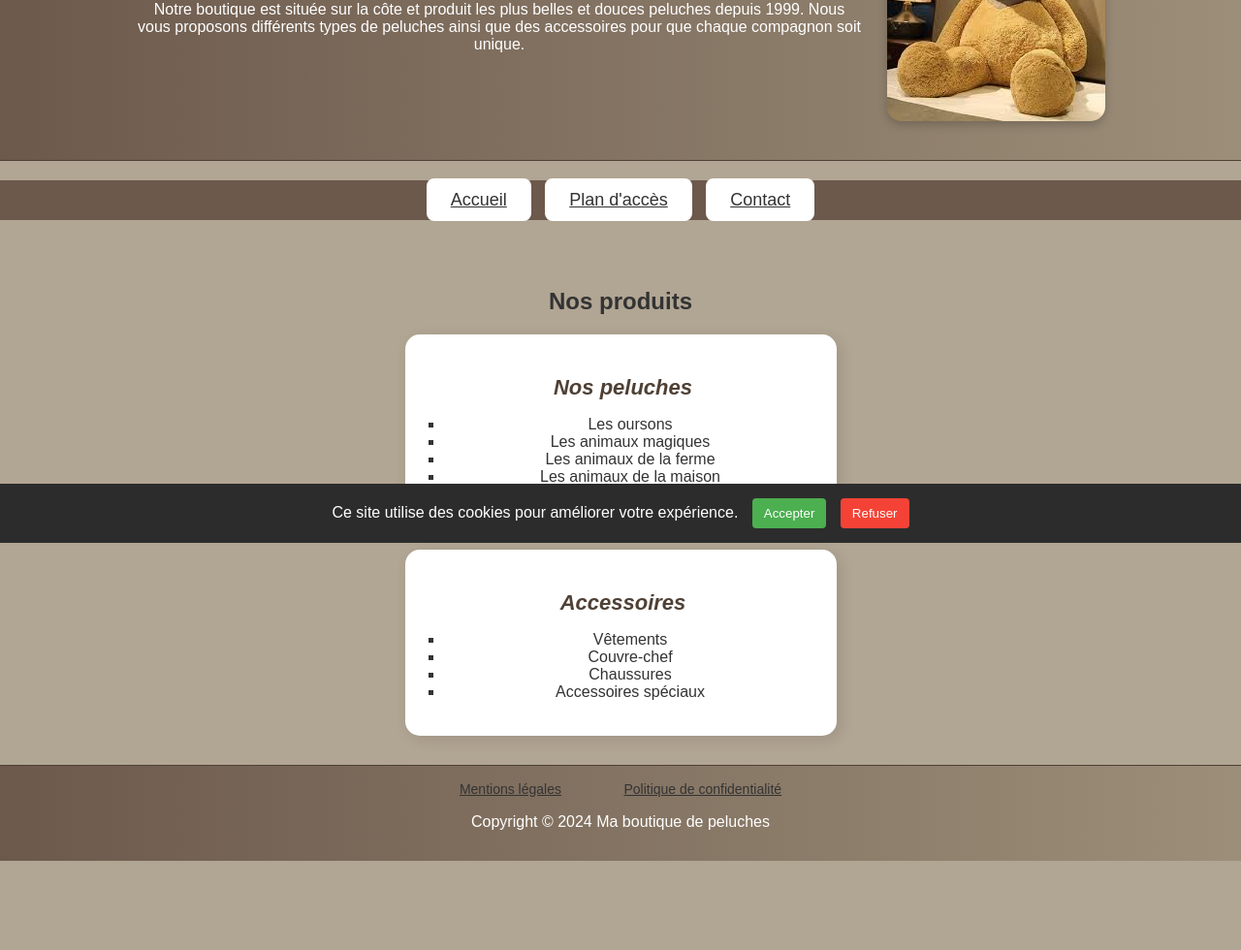
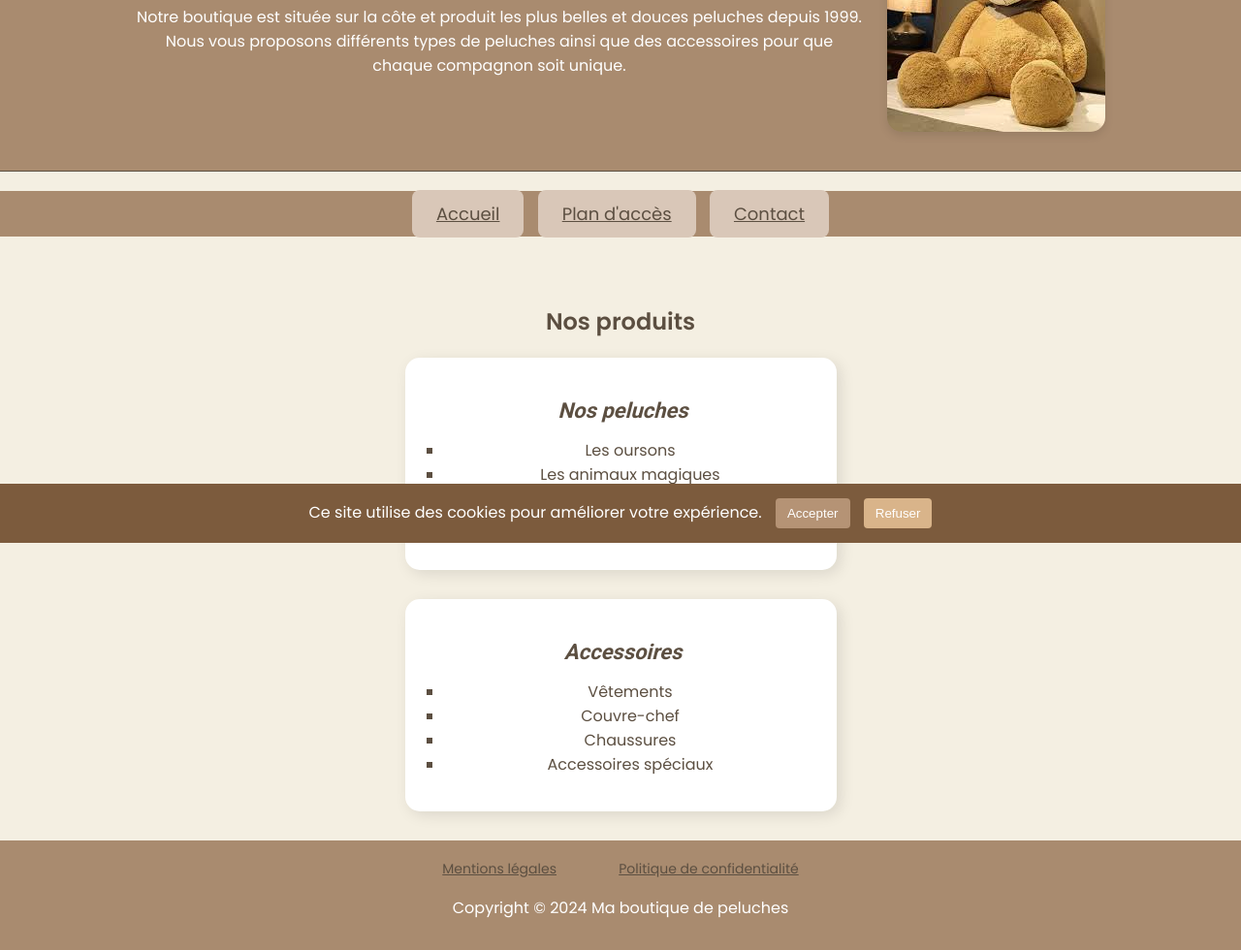
Before and after one commit to Lou-Pol/site-peluches, a plain HTML site: page plan_acces.html in a window 1280 px wide. Shown: the part 240-1220 px from the top of the page at 97% size. Before the commit the page ends 1128 px from the top, so only its background shows below. Drawn offline with Linux system fonts and the light colour scheme.

Commit message:
finissions

```diff
--- a/assets/style/style.css
+++ b/assets/style/style.css
@@ -1,18 +1,21 @@
-/* style.css */
+
+
+@import url('https://fonts.googleapis.com/css2?family=Poppins:wght@400;600&family=Roboto:wght@700&display=swap');
+
 body {
     font-family: 'Poppins', sans-serif;
-    background-color: #b1a593;
+    background-color: #F4EFE2;
     margin: 0;
     padding: 0;
     text-align: center;
-    color: #333;
+    color: #5C4F41;
 }
 
 header {
-    background: linear-gradient(to right, #6c594c, #9c8e79);
+    background: #a98b6f;
     padding: 20px;
     color: white;
-    border-bottom: 0.5px solid #4f4035;
+    border-bottom: 0.5px solid #5C4F41;
 }
 
 .contenu_header {
@@ -26,41 +29,41 @@ header {
 .contenu_header img {
     width: 250px;
     border-radius: 15px;
-    box-shadow: 0 4px 10px rgba(0, 0, 0, 0.2);
+    box-shadow: 0 4px 10px rgba(0, 0, 0, 0.1);
     margin: 40px 0 20px 25px;
 }
 
 nav {
     margin: 20px 0;
-    background: #6c594c;
+    background: #a98b6f;
     padding: 10px 0;
 }
 
-
 .btn {
-    background-color: #ffffff;
+    background-color: #D9C7B8;
     border: none;
     padding: 12px 25px;
     margin: 5px;
     cursor: pointer;
-    color: #333;
+    color: #5C4F41;
     font-size: 18px;
     border-radius: 8px;
     transition: 0.3s;
 }
+
 .btn2 {
     border: none;
     padding: 12px 25px;
     margin: 5px;
     cursor: pointer;
-    color: #333;
+    color: #5C4F41;
     font-size: 14px;
     border-radius: 8px;
     transition: 0.3s;
 }
 
 nav button:hover {
-    background-color: #6c594c;
+    background-color: #D9C7B8;
 }
 
 nav ul {
@@ -76,7 +79,7 @@ nav ul li {
 }
 
 nav ul li button {
-    background-color: hsl(36, 15%, 54%);
+    background-color: #B59375;
     border: none;
     padding: 12px 25px;
     cursor: pointer;
@@ -87,7 +90,7 @@ nav ul li button {
 }
 
 nav ul li button:hover {
-    background-color: #6c594c;
+    background-color: #D9C7B8;
 }
 
 main {
@@ -117,11 +120,11 @@ main {
 }
 
 .categorie h3 {
+    font-family: 'Roboto', sans-serif;
     font-size: 22px;
     margin-bottom: 10px;
-    color: #6c594c;
+    color: #5C4F41;
     font-style: italic;
-    color: #4f4035;
     padding-left: 5px;
 }
 
@@ -131,23 +134,24 @@ main {
 }
 
 footer {
-    background: linear-gradient(to right, #6c594c, #9c8e79);
+    background: #a98b6f;
     padding: 15px;
     color: white;
-    border-top: 1px solid #4f4035;
+    border-top: 1px solid #a98b6f;
     bottom: auto;
 }
+
 .banniere_cookie {
   position: fixed;
   bottom: 0;
   left: 0;
   right: 0;
-  background-color: #2c2c2c;
+  background-color: #7C5B3D;
   color: white;
   padding: 15px;
   text-align: center;
   z-index: 1000;
-  display: none; /* cachée par défaut */
+  display: none;
 }
 
 .banniere_cookie button {
@@ -159,11 +163,11 @@ footer {
 }
 
 #accepter_cookies {
-  background-color: #4caf50;
+  background-color: #B59375;
   color: white;
 }
 
 #refuser_cookies {
-  background-color: #f44336;
+  background-color: #D9B48A;
   color: white;
 }
--- a/plan_acces.html
+++ b/plan_acces.html
@@ -2,7 +2,7 @@
 <!DOCTYPE html>
 <html lang="fr">
 <head>
-    <meta charset="UTF-8" name="description">
+    <meta charset="UTF-8" >
     <title>Ma boutique de peluches</title>
     <link rel="stylesheet" href="assets/style/style.css">
 </head>
```
Also changed, not shown: index.html (+2 -2 lines), mentions-legales.html (+3 -2 lines).
